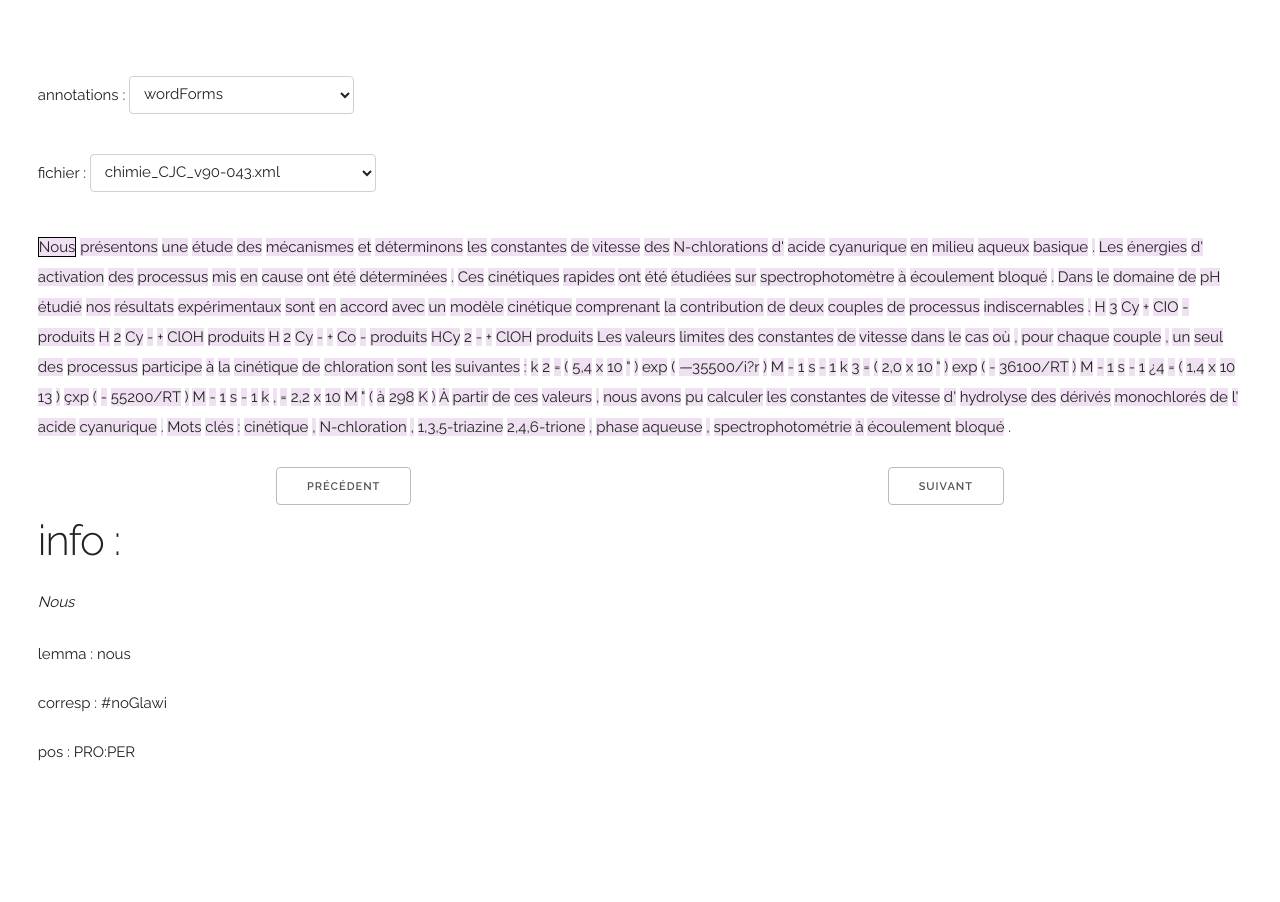
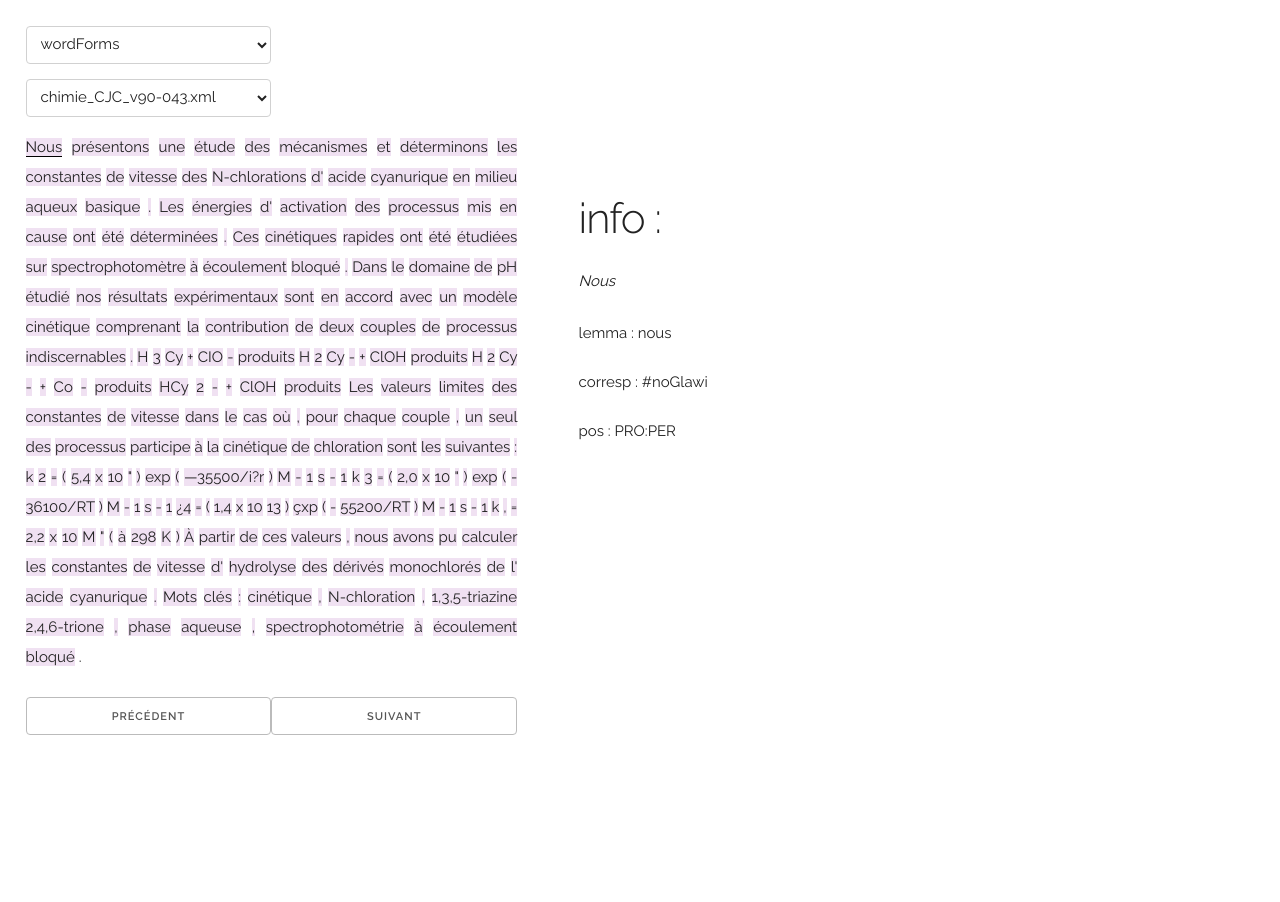
Before and after one commit to simonmeoni/flask-visualizer, a Flask app: page /visualizer in a window 1280 px wide. After the commit the page ends 735 px from the top, so only its background shows below. Run offline with Flask 2, Linux system fonts and the light colour scheme; some libraries are stand-ins or nearby versions.

Commit message:
modifying UI

```diff
--- a/app.py
+++ b/app.py
@@ -33,18 +33,19 @@ def annotations():
     # parse annotation
     json_res["info"] = parse_annotation(doc, s_type, target)
     # inject into text
-    json_res["text"] = inject_annotations(doc, target)
+    json_res["text"] = inject_annotations(doc, s_type, target)
     return jsonify(result=json_res)
 
 
-def inject_annotations(doc, target):
+def inject_annotations(doc, s_type, target):
     text = ""
     cpt = 1
     is_end = True
+
     for w in doc.xpath('//xmlns:text//xmlns:w', namespaces=NS):
         if target and w.xpath('@xml:id')[0] in target[0]:
             if is_end:
-                text += "<data class=\"tagged text__tagged\" value=" + str(cpt) + ">" + w.text
+                text += "<data class=\"text__tagged--"+s_type+" tagged\" value=" + str(cpt) + ">" + w.text
             else:
                 text += " " + w.text + " "
             target[0].pop(0)
--- a/static/index.js
+++ b/static/index.js
@@ -20,6 +20,13 @@ $(document).ready(function() {
 
     $('.menu').on('change', function() {
         createAnnotations()
+    });
+
+    $(document).on('click','.tagged',function(){
+        selected.removeClass("tagged--selected")
+        selected = $(this)
+        selected.addClass("tagged--selected")
+        changeInfo()
     });
 
     $('.button--next').click(function(){
@@ -59,8 +66,8 @@ $(document).ready(function() {
             json_id = data.result
             $('.text').remove()
             $('.occurrence').remove()
-            $('.root-container').append("<p class=\"text\">" + json_id["text"] + "</p>")
-            $('.root-container').append("<div class=\"occurrence\"></div>")
+            $('.text-selector').append("<p class=\"text\">" + json_id["text"] + "</p>")
+            $('.text-selector').append("<div class=\"occurrence\"></div>")
             selected = $('.tagged').first()
             selected.addClass("tagged--selected")
             id = $('.tagged').first().attr('value')
--- a/static/style.css
+++ b/static/style.css
@@ -1,54 +1,64 @@
 .root-container{
     display: flex;
-    flex-direction: column;
-    align-content: space-around;
-    margin: 2cm 1cm 3cm 1cm;
+    justify-content:flex-start;
+    align-content: flex-start;
+    flex-direction:column;
+    margin: 2% 2% 2% 2%;
+}
+.selector{
+    display: flex;
+    flex-direction:column;
 }
 
-.menu {}
-.selector{
-    order: -3;
+.menu {
+    width:20%
 }
-
-.button{
-}
-
-.occurrence{}
-
-.title{}
-
-.occurrence__title{}
-
 .text{
-    order: -2;
-    line-height: 200%
+    line-height: 200%;
+    flex-basis: 40%;
+    text-align:justify;
 }
 
 .occurrence__text{
     font-style: italic;
 }
 
-.information {}
-.occurrence__information{}
-.occurrence__words{}
-.occurrence {
+.occurrence{
+    margin: 5% 5% 5% 5%;
 }
 
-.pos{}
-.corresp{}
+.button{
+    width:20%;
+    text-align: center;
+}
 
-.tagged{
+.button-container{
+    order:3;
+    display: flex;
+    flex-direction: row;
+}
 
+.text-selector{
+    display: flex;
+    flex-direction:row;
+}
+
+.tagged--selected {
+    border-bottom: 0.5px solid black;
+}
+
+.text__tagged--wordForms{
     background-color:#f0e1f2;
 }
 
-.button-container{
-    display: flex;
-    flex-direction: row;
-    order: -1;
-    justify-content:space-around;
+.text__tagged--candidatsTermes{
+    background-color:#bdd8f9;
 }
 
-.tagged--selected {
-    border: 1px solid black;
+.text__tagged--syntagmesDefinis{
+    background-color:#f9e1bd;
 }
+
+.text__tagged--lexiquesTransdisciplinaires{
+    background-color:#f9c3bd;
+}
--- a/templates/index.html
+++ b/templates/index.html
@@ -20,19 +20,17 @@
 <script type="text/javascript" src="{{url_for('static', filename='index.js')}}"></script>
 <div class="root-container">
     <div class="selector">
-            <p class="title selector__title">annotations :
             <select class="menu selector__menu--annotation"></select>
-            </p>
-            <p class="title selector__title">fichier :
             <select class="menu selector__menu--file"></select>
-            </p>
     </div>
+    <div class="text-selector">
         <div class="occurrence">
             <h2 class="title title__occurrence">info :</h2>
             <p class="text occurrence__text"></p>
             <div class="information occurence__information"></div>
         </div>
         <div class="text"></div>
+    </div>
     <div class="button-container">
         <p class="button button--prev button-container__button--prev">précédent</p>
         <p class="button button--next button-container__button--next">suivant</p>
```
Lines whose indentation alone changed are shown as unchanged.
